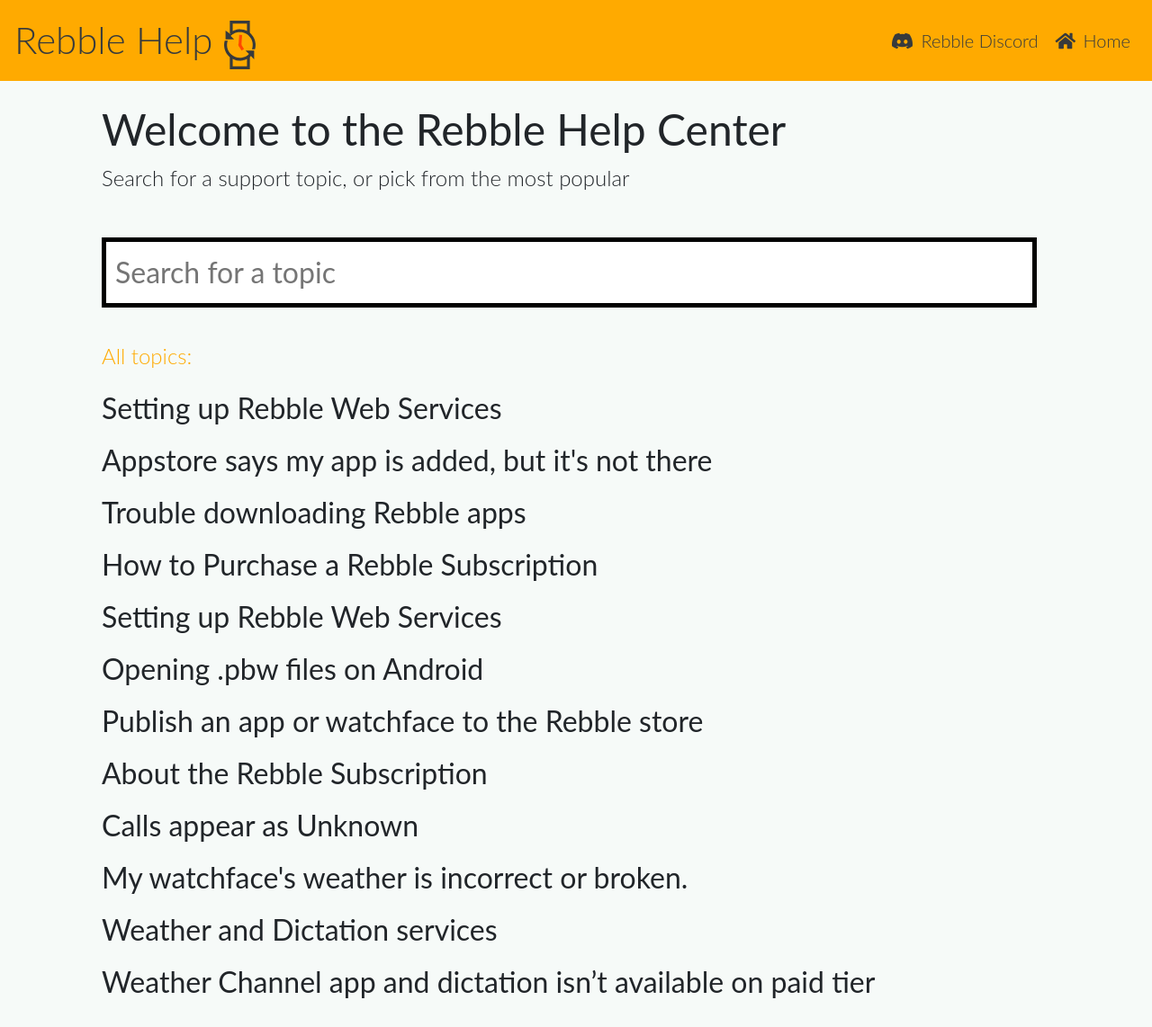
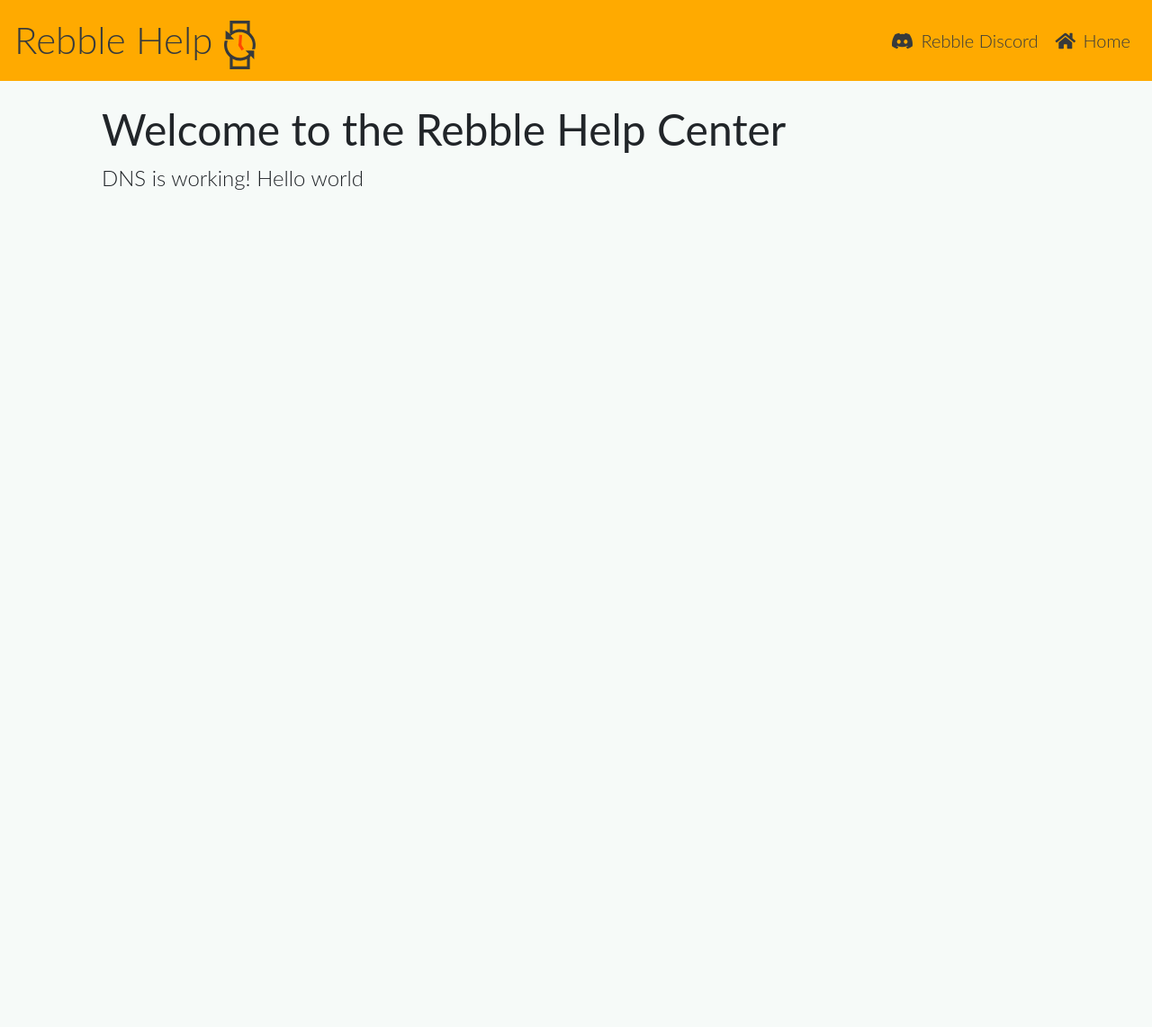
Before and after one commit to pebble-dev/rebble-help, a Jekyll site: the page built from index.html, in a window 1280 px wide. Shown: the whole page at 90% size. Built offline with Jekyll 4.4.1, drawn with Linux system fonts in a browser that asks for light colours; nearby versions of some CDN libraries; after the commit the page ends 900 px from its top, so only the background shows below that.

Commit message:
Replace index with test page for DNS testing

```diff
--- a/index.html
+++ b/index.html
@@ -9,58 +9,15 @@ permalink: /
 <div class="container">
     <div class="row">
       <h1> Welcome to the Rebble Help Center </h1>
-      <div class="lite">Search for a support topic, or pick from the most popular</div>
     </div>
     <div class="row">
       <br><br>
-
-      <div class="wide mt-5">
-        <!-- <center> -->
-          <input class="search matchtitle" id="searchbar" onchange="performSearch()" type="text" placeholder="Search for a topic"></input>
-        <!-- </center> -->
-      </div>
+      <div class="lite">DNS is working! Hello world</div>
     </div>
 
     <br>
 
-    <div class="row">
-      <div class="highlight-text lite" id="topicfilter">All topics:</div>
-    </div>
 
-
-    <div class="row mt-3">
-      <ul class="linklist">
-        <li class="searchitem" data-keywords="setup start started install rebble help first time inital"><a href="/topic/setup/"> Setting up Rebble Web Services </a></li>
-        {% for post in site.topic %}
-           {% if post.osSpecific != true or post.os == "choose" %}
-              {% if post.hideFromSearch != true %}
-                <li class="searchitem" data-keywords="{{ post.keywords }} {{ post.prompt | downcase }}"><a href="{{ post.url | prepend: site.baseurl }}"> {{ post.prompt }} </a></li>
-              {% endif %}
-            {% endif %}
-        {% endfor %}
-      </ul>
-    </div>
-
-
-  <div class="row hidden" id="nothingFound">
-    Nothing quite matches, try changing your search term.
-  </div>
-
-</div>
-
-{% if site.posts == 0 %}
-    <section>
-        <div class="text-content">
-            <p><em>There's nothing here (yet...)</em></p>
-            <p>
-                In the meantime, check out the <a href="https://discordapp.com/invite/aRUAYFN">
-                    Discord Server</a> or subscribe to the mailing list:
-            </p>
-            {% include mailinglist.html %}
-        </div>
-    </section>
-    <style> footer { display: none; } </style>
-{% endif %}
 
 <script src="{{ site.baseurl }}/res/mdb/js/jquery.min.js"></script>
 <script src="{{ site.baseurl }}/res/mdb/js/bootstrap.min.js"></script>
```
